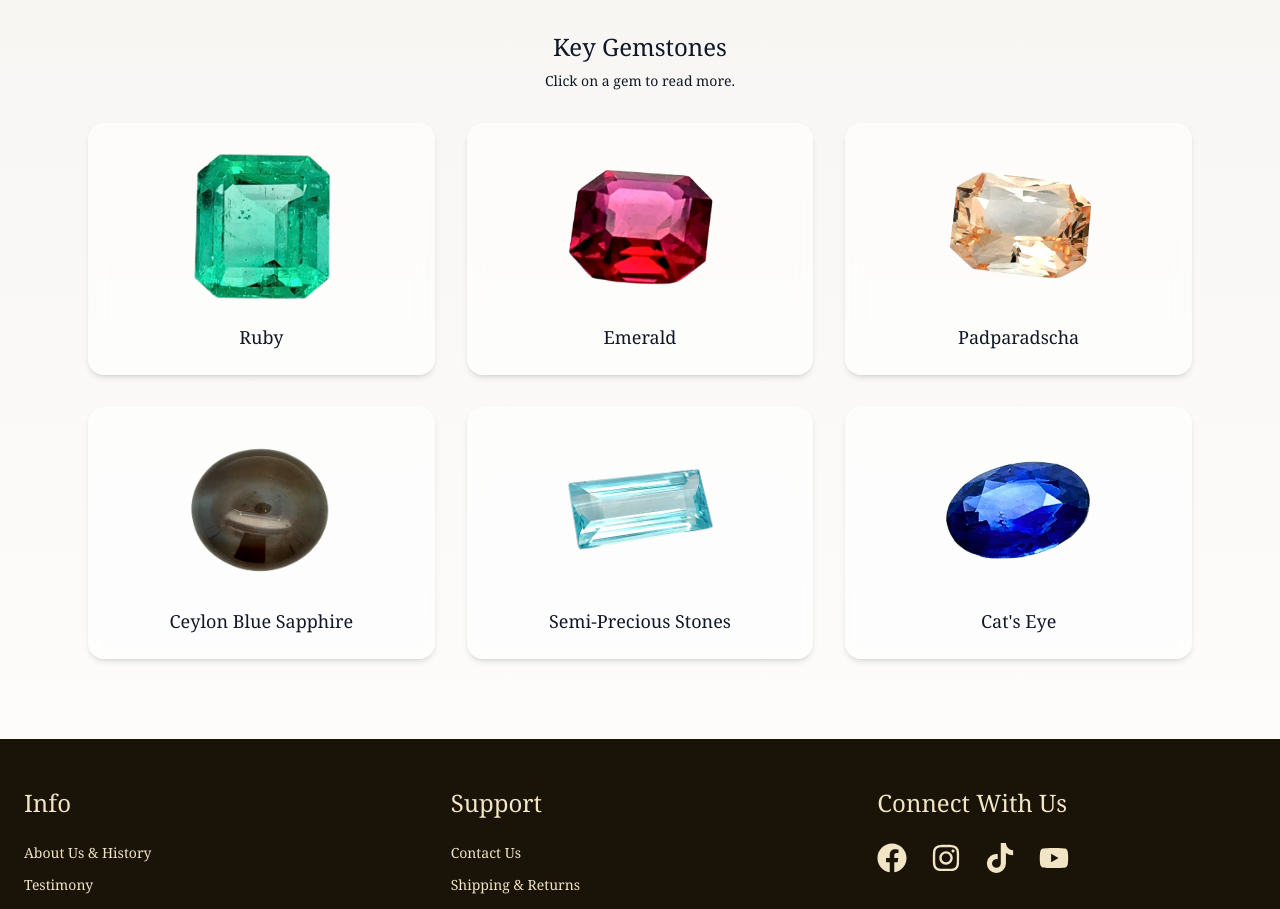
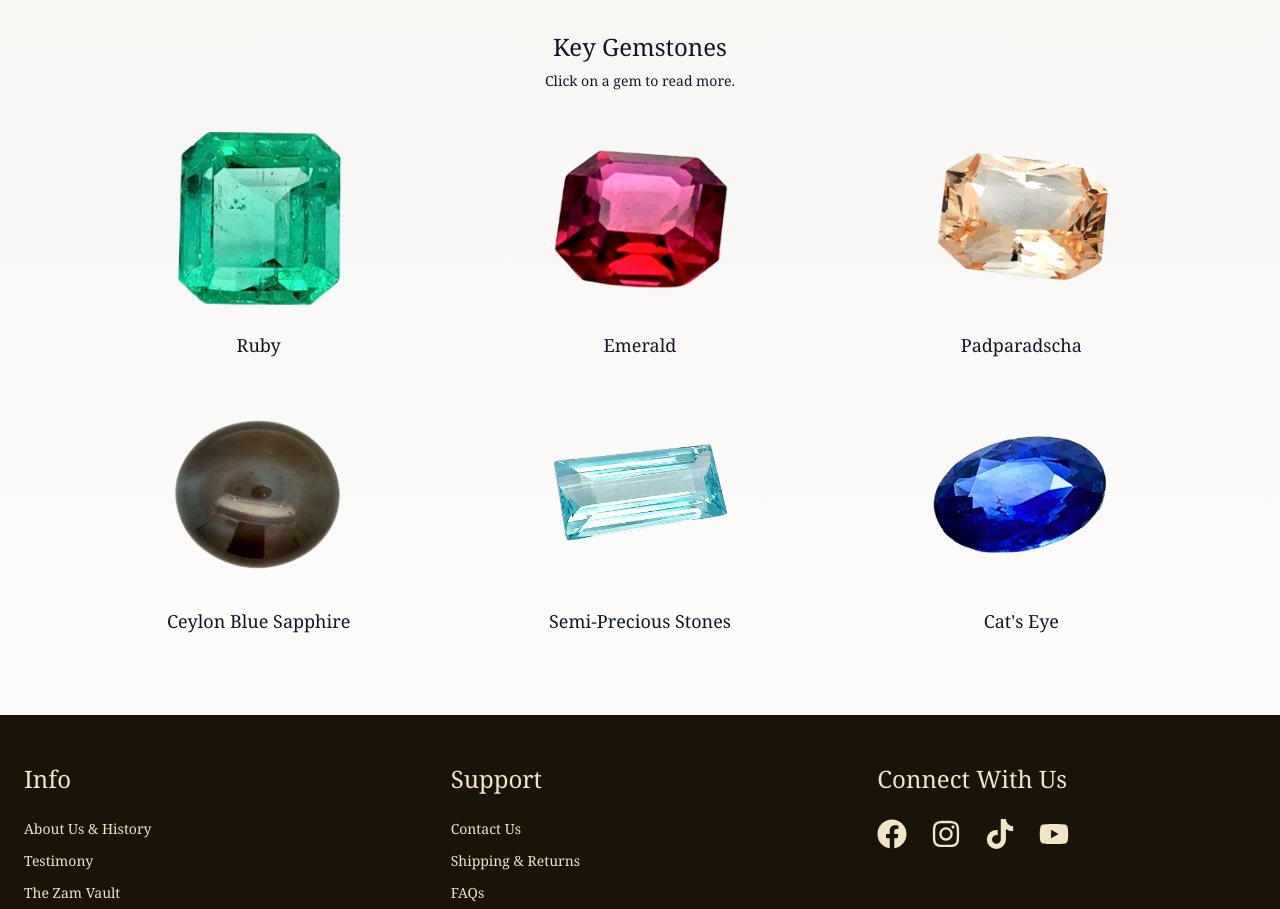
Before and after one commit to Jayod-Silva/Zam-Gems-Website, a React (Vite) app: page /the-vault in a window 1280 px wide. Shown: the part 1660-2569 px from the top of the page. Built offline with nearby package versions, Linux system fonts and the light colour scheme; a web font is replaced by a local one.

Commit message:
new updates

```diff
--- a/src/Pages/zamVaulet.tsx
+++ b/src/Pages/zamVaulet.tsx
@@ -198,26 +198,33 @@ export default function VaultPage(): JSX.Element {
             Click on a gem to read more.
           </p>
 
-          <div className="mt-8 grid grid-cols-1 sm:grid-cols-2 md:grid-cols-3 gap-8">
+          <div className="mt-8 grid grid-cols-1 sm:grid-cols-2 md:grid-cols-3 gap-10">
   {GEMS.map((g) => (
     <button
       key={g.id}
       onClick={() => setSelected(g)}
-                className="group bg-white/60 backdrop-blur-sm p-6 rounded-2xl flex flex-col items-center shadow-md hover:shadow-xl focus:outline-none"
-                aria-label={`Open details for ${g.name}`}
+      className="group relative flex flex-col items-center focus:outline-none"
     >
-                <div className="w-40 h-40 flex items-center justify-center">
+      <div className="relative w-48 h-48 flex items-center justify-center overflow-hidden rounded-xl">
+        {/* Gem Image */}
         <img
           src={g.image}
           alt={g.name}
-                    className="max-w-full max-h-full object-contain"
-                    loading="lazy"
+          className="w-full h-full object-contain transition-all duration-500 transform group-hover:scale-110 group-hover:blur-[2px] group-hover:-scale-x-100"
         />
+
+        {/* Overlay description */}
+        <div className="absolute inset-0 flex flex-col justify-center items-center text-center opacity-0 group-hover:opacity-100 transition-opacity duration-500 backdrop-blur-sm">
+          <p
+            style={{ fontFamily: "Poppins, sans-serif" }}
+            className="text-sm text-gray-800 px-3"
+          >
+            {g.short}
+          </p>
         </div>
-                <div className="mt-4 text-lg font-serif">{g.name}</div>
-                <div className="mt-2 text-sm text-center text-gray-600 hidden group-hover:block">
-                  {g.short}
       </div>
+
+      <div className="mt-4 text-lg font-serif text-gray-900">{g.name}</div>
     </button>
   ))}
 </div>
```
Lines whose indentation alone changed are shown as unchanged.
